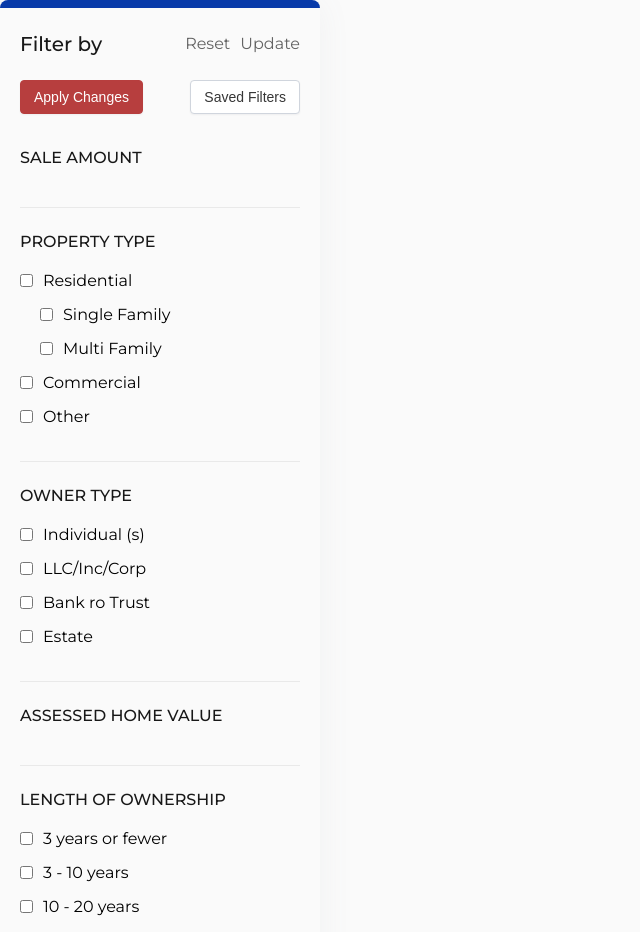
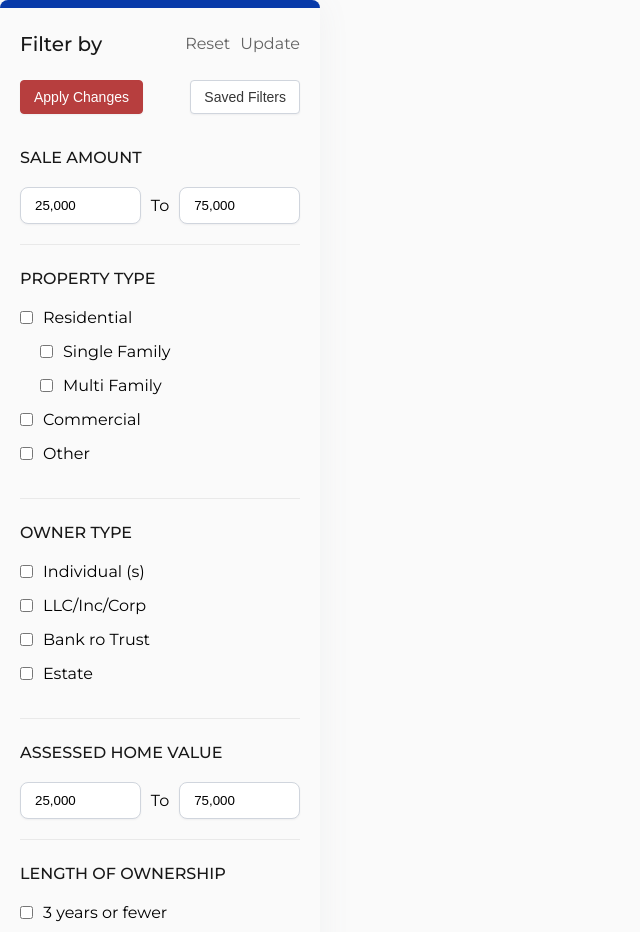
Before and after one commit to sabbirzzaman/tax-lien-next-js, a Next.js app: page /Filter in a window 1280 px wide. Shown: the top 932 px of the page, without its empty margins (0-640 px from the left). Built offline with nearby package versions, Linux system fonts and the light colour scheme.

Commit message:
input added on filter

```diff
--- a/pages/Filter.js
+++ b/pages/Filter.js
@@ -23,6 +23,12 @@ export default function Filter() {
 
                 <div className={styles.sales}>
                     <p>Sale Amount</p>
+
+                    <div className={styles.saleAmount}>
+                        <input type="text" value={'25,000'} />
+                        <span>To</span>
+                        <input type="text" value={'75,000'} />
+                    </div>
                 </div>
 
                 <div className={styles.property}>
@@ -127,7 +133,11 @@ export default function Filter() {
                 <div className={styles.property}>
                     <p>assessed home value</p>
 
-                    <div className={styles.checklist}></div>
+                    <div className={styles.value}>
+                        <input type="text" value={'25,000'} />
+                        <span>To</span>
+                        <input type="text" value={'75,000'} />
+                    </div>
                 </div>
 
                 <div className={styles.property}>
--- a/styles/Filter.module.css
+++ b/styles/Filter.module.css
@@ -111,3 +111,18 @@ button.btnApply {
     border: 1px solid #d0d5dd;
     box-shadow: 0px 1px 2px rgba(16, 24, 40, 0.05);
 }
+
+.value, .saleAmount {
+    display: flex;
+    gap: 10px;
+    align-items: center;
+}
+
+.value input, .saleAmount input {
+    width: 100%;
+    background: #ffffff;
+    border: 1px solid #d0d5dd;
+    box-shadow: 0px 1px 2px rgba(16, 24, 40, 0.05);
+    border-radius: 8px;
+    padding: 10px 14px;
+}
--- a/styles/TaxLiens.module.css
+++ b/styles/TaxLiens.module.css
@@ -55,7 +55,7 @@
 .item {
     background-color: #083AA9;
     color: white;
-    padding: 10px;
+    padding: 20px 10px;
     border-radius: 8px;
 }
 
```
